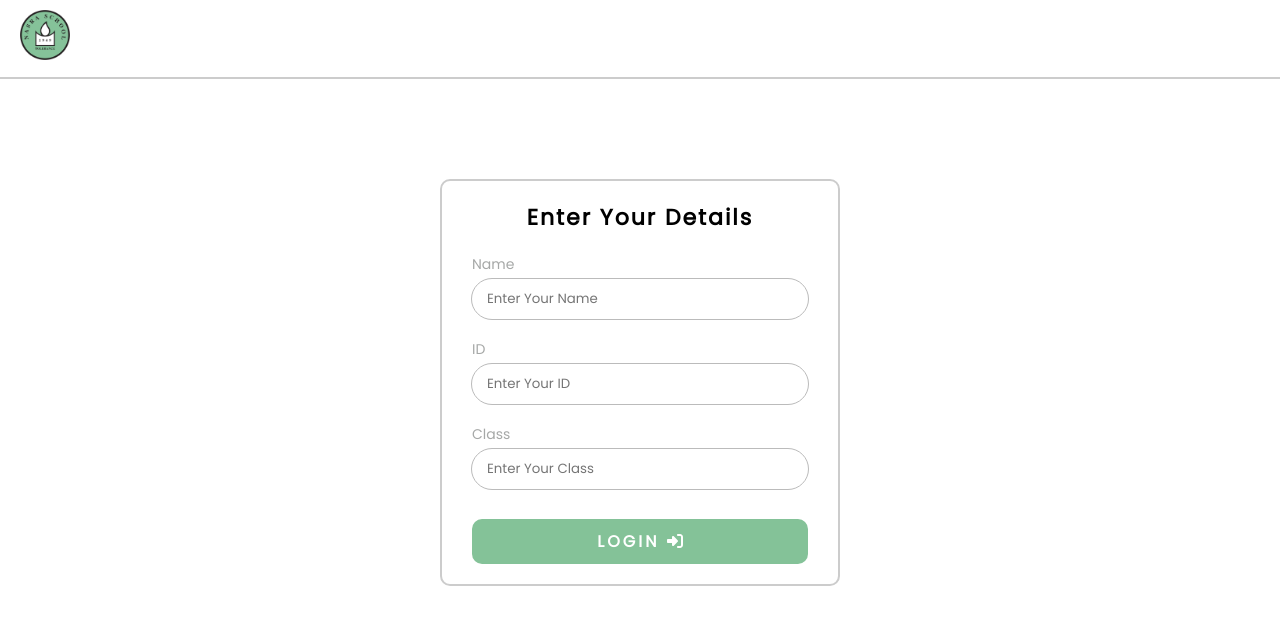
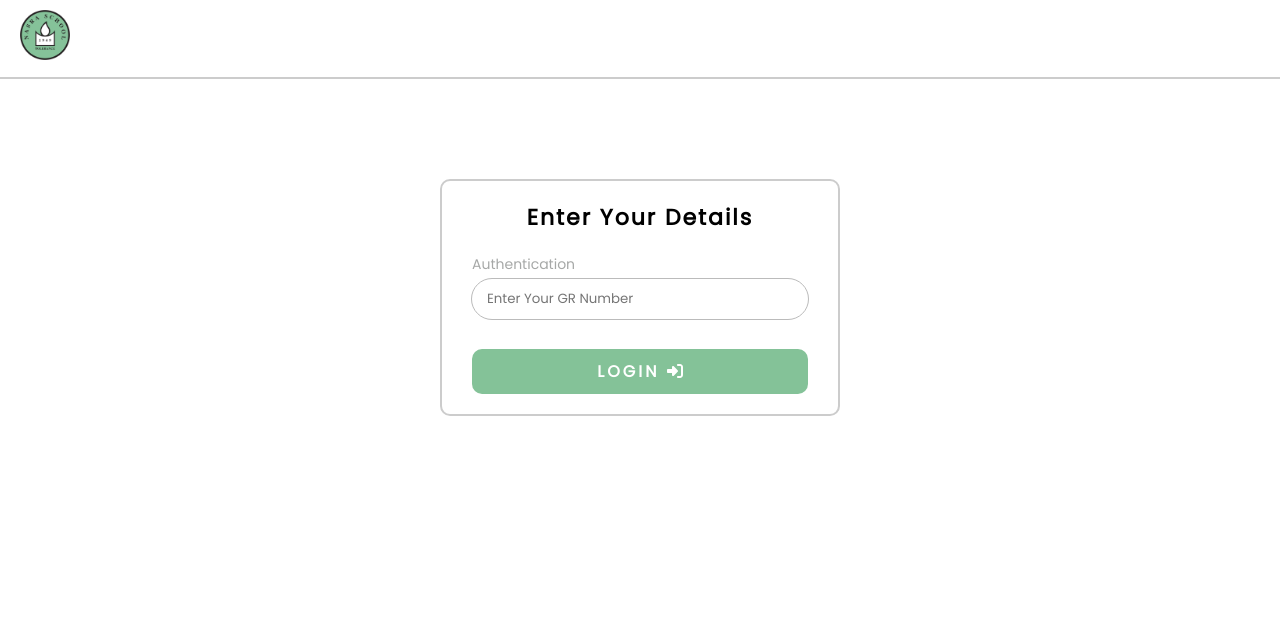
Before and after one commit to AzaanUllah-Khan/Voting-Web-Nasra-School, a React (Vite) app: page / in a window 1280 px wide. Shown: the top 624 px of the page. Built offline with nearby package versions, Linux system fonts and the light colour scheme.

Commit message:
inputs lessened

```diff
--- a/src/Components/Form/Form.jsx
+++ b/src/Components/Form/Form.jsx
@@ -14,7 +14,7 @@ const Form = () => {
         navigate("/headboy");
     }
     function check(){
-        if(document.getElementById('Name').value != "" && document.getElementById('ID').value != "" && document.getElementById('Class').value != ""){
+        if(document.getElementById('Authentication').value != ""){
             setDis(false)
             }
             else{
@@ -25,9 +25,7 @@ const Form = () => {
         <div className="inputs">
             <div className="form">
                 <h2>Enter Your Details</h2>
-                <Input onChange={check} id="Name" placeholder="Enter Your Name"/>
-                <Input onChange={check} id="ID" placeholder="Enter Your ID" />
-                <Input onChange={check} id="Class" placeholder="Enter Your Class" />
+                <Input onChange={check} id="Authentication" placeholder="Enter Your GR Number"/>
                 <button className='login' onClick={headboy} disabled={dis}>Login <FontAwesomeIcon icon={faRightToBracket} /></button>
             </div>
         </div>
```
